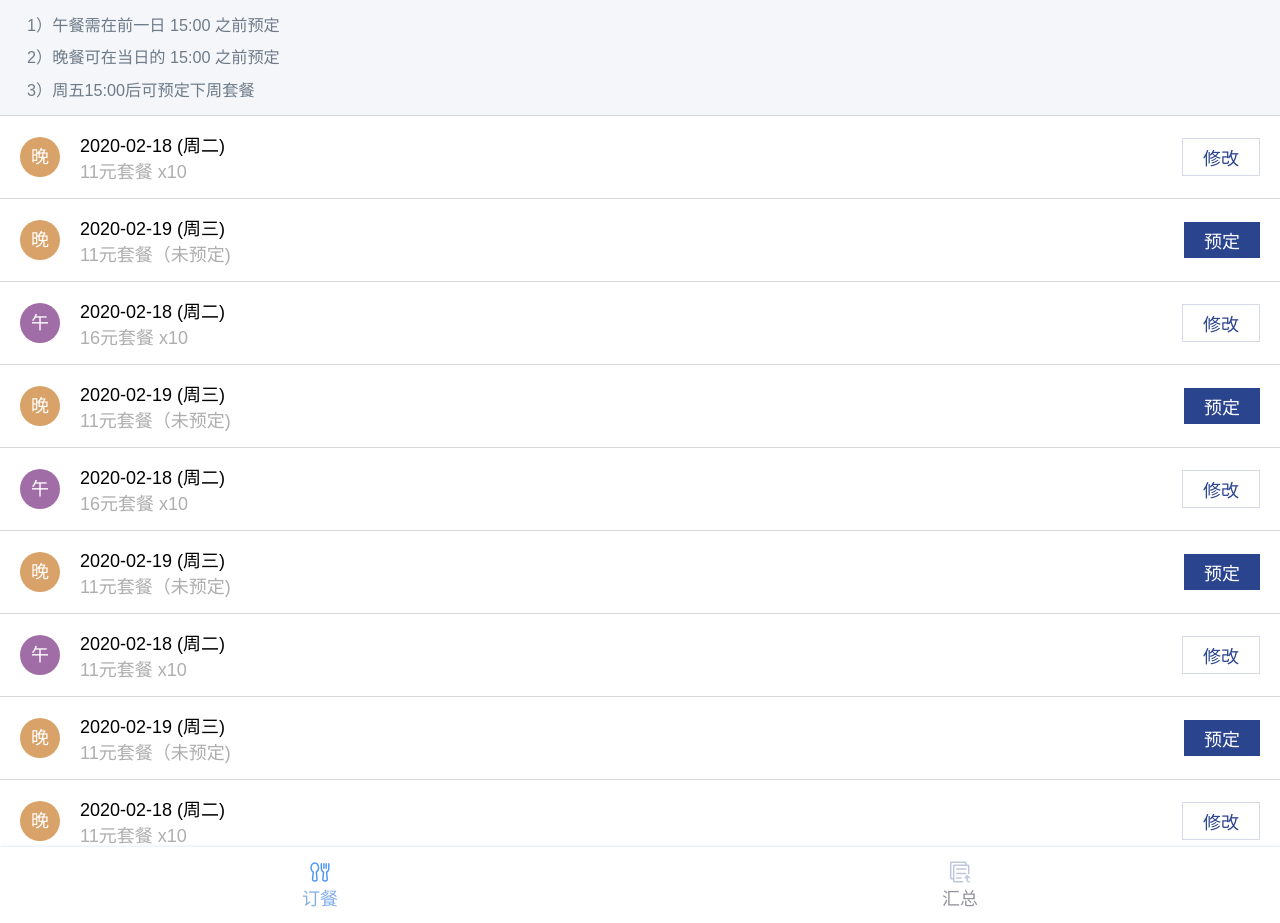
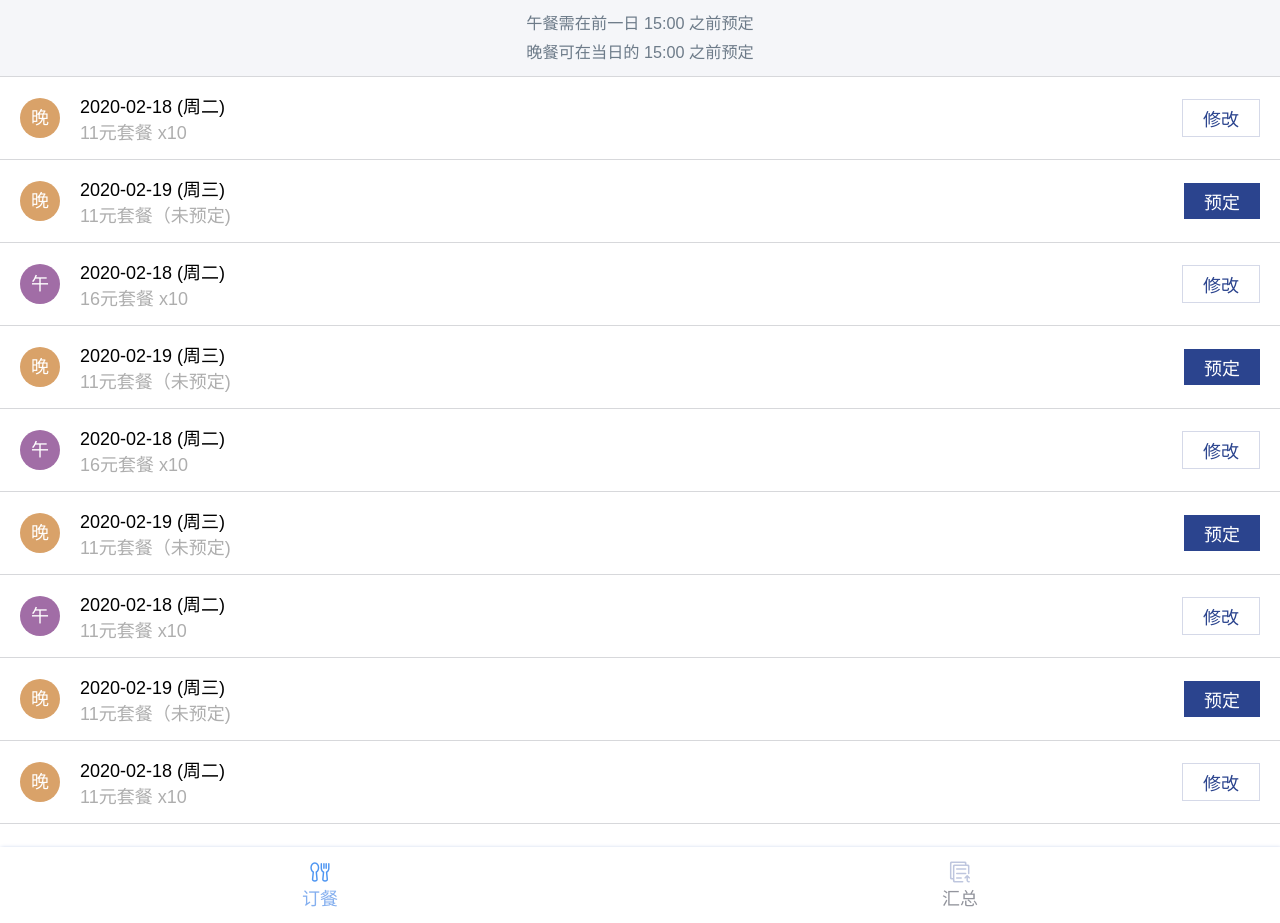
Before and after one commit to lgtian/OrderFoodAssistant, a Flask app: page /test/order in a window 1280 px wide. Run offline with Flask 2, Linux system fonts and the light colour scheme.

Commit message:
修改订单也的提示话术

```diff
--- a/static/order/order.css
+++ b/static/order/order.css
@@ -13,11 +13,18 @@ body {
 }
 
 .view-order .order-notice {
+    text-align: center;
     padding: 0.5rem 1.5rem;
     color: #6D7B89;
     border-bottom: 1px solid #d7d8db;
     font-size: 0.9rem;
-    line-height: 1.8rem;
+    line-height: 1.6rem;
+}
+
+.view-order .order-notice .order-notice-title {
+    font-size: 1.1rem;
+    line-height: 2rem;
+    color: #334C99;
 }
 
 .view-order .activity_item .activity-type-lunch {
--- a/templates/order.html
+++ b/templates/order.html
@@ -9,14 +9,14 @@
     <div class="view-order flex-column">
         {% if isNextWeek=='0' %}
             <div class="order-notice">
-                1）午餐需在前一日 15:00 之前预定<br>
-                2）晚餐可在当日的 15:00 之前预定<br>
-                3）周五15:00后可预定下周套餐
+                <span>午餐需在前一日 15:00 之前预定</span><br/>
+                <span>晚餐可在当日的 15:00 之前预定</span>
             </div>
         {% endif %}
         {% if isNextWeek=='1' %}
             <div class="order-notice text-center">
-                <span style="color: #2B448E">本周预定已结束，周五15:00后可预定下周套餐</span>
+                <span class="order-notice-title">本周预定已结束，当前可预订下周套餐</span><br/>
+                <span>周五15:00后可预定下周套餐</span>
             </div>
         {% endif %}
 
```
